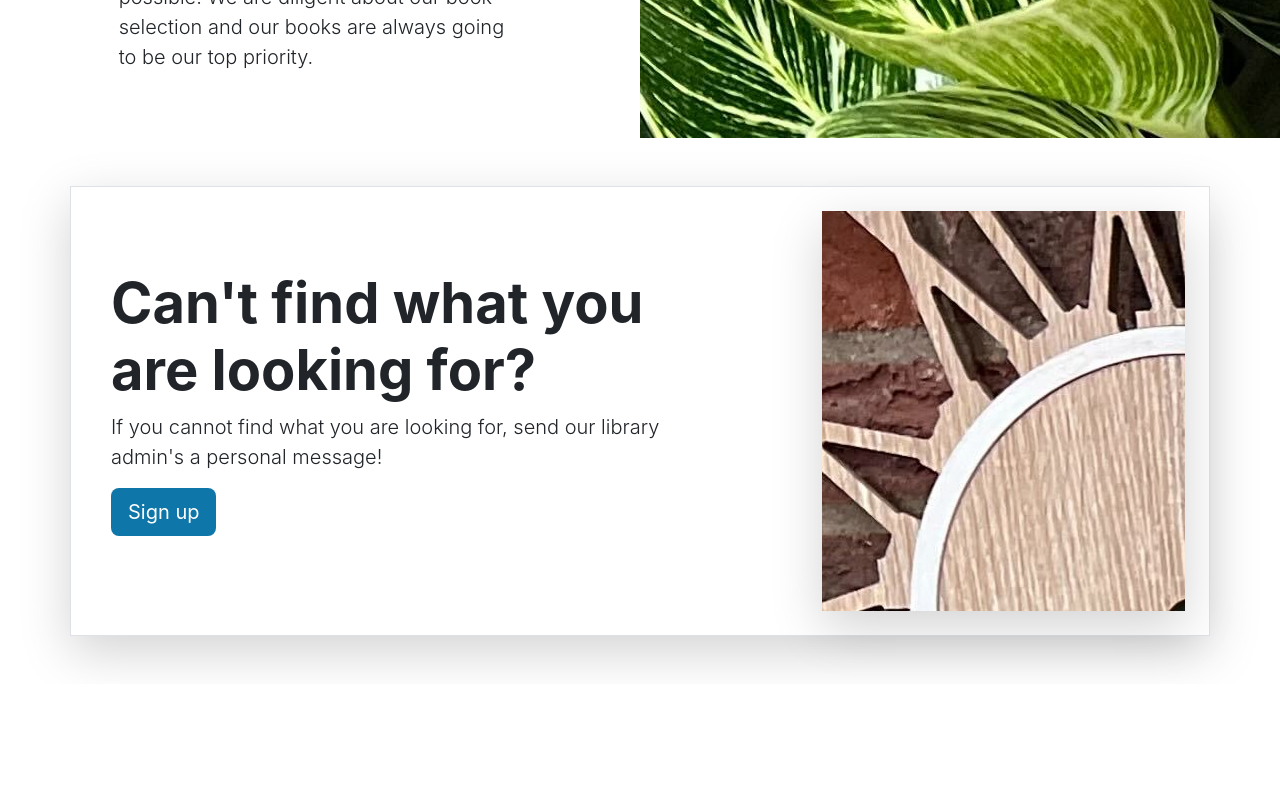
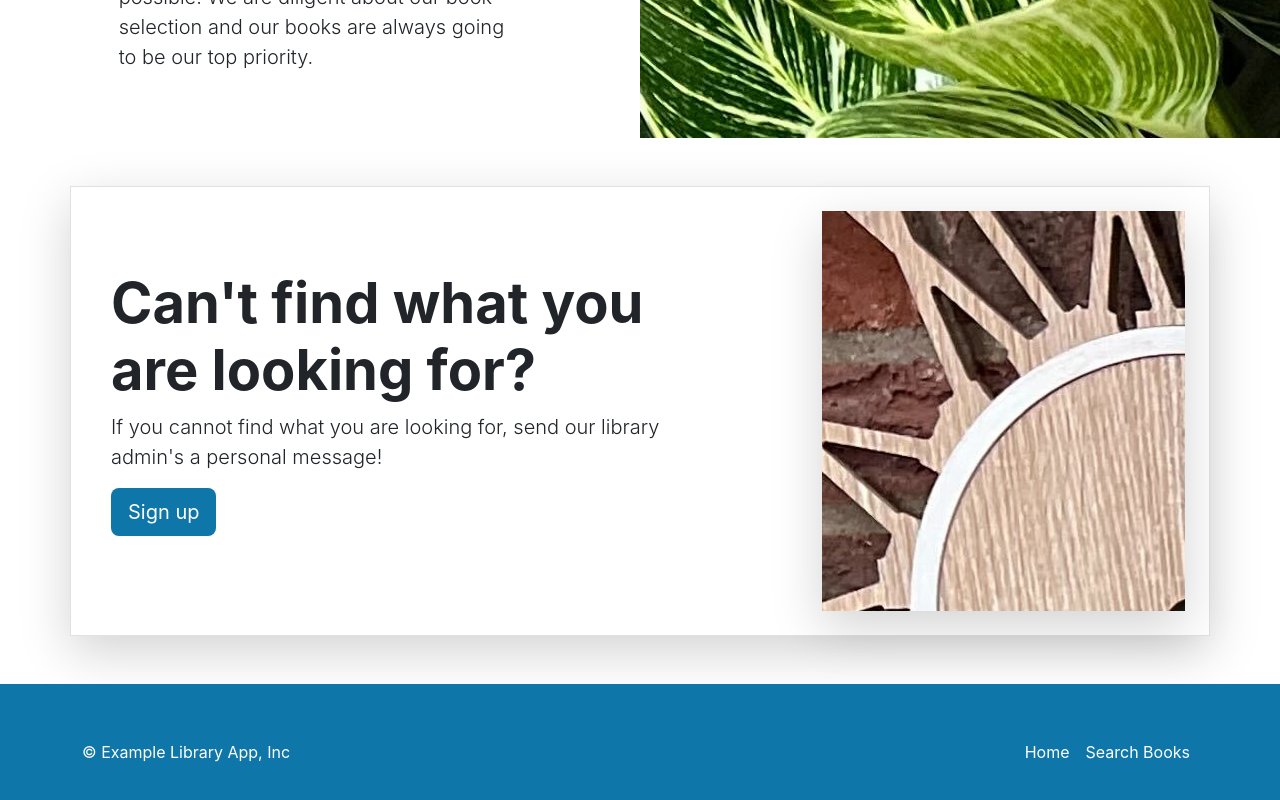
Before and after one commit to davidju17/SprintBootTest, a React (Create React App) app in the folder 03-frontend/react-library/: page / in a window 1280 px wide. Shown: the part 1786-2586 px from the top of the page. Before the commit the page ends 2470 px from the top, so only its background shows below. Built offline with nearby package versions, Linux system fonts and the light colour scheme; the HTML template or start-up script is replaced by a standard one.

Commit message:
Add Footer component

```diff
--- a/03-frontend/react-library/src/App.tsx
+++ b/03-frontend/react-library/src/App.tsx
@@ -5,6 +5,7 @@
 import { Carousel } from './layouts/HomePage/Carousel';
 import { Heros } from './layouts/HomePage/Heros';
 import { LibraryServices } from './layouts/HomePage/LibraryServices';
+import { Footer } from './layouts/NavbarAndFooter/Footer';
 
 function App() {
   return (
@@ -14,6 +15,7 @@
       <Carousel />
       <Heros />
       <LibraryServices />
+      <Footer />
     </>
   );
 }
--- /dev/null
+++ b/03-frontend/react-library/src/layouts/NavbarAndFooter/Footer.tsx
@@ -0,0 +1,22 @@
+export const Footer = () => {
+    return (
+        <div className='main-color'>
+            <footer className='container d-flex flex-wrap
+                justify-content-between align-items-center py-5 main-color'>
+                <p className='col-md-4 mb-0 text-white'>© Example Library App, Inc</p>
+                <ul className='nav navbar-dark col-md-4 justify-content-end'>
+                    <li className='nav-item'>
+                        <a  href='#' className='nav-link px-2 text-white'>
+                            Home
+                        </a>
+                    </li>
+                    <li className='nav-item'>
+                        <a href='#' className='nav-link px-2 text-white'>
+                            Search Books
+                        </a>
+                    </li>
+                </ul>
+            </footer>
+        </div>
+    );
+}
```
